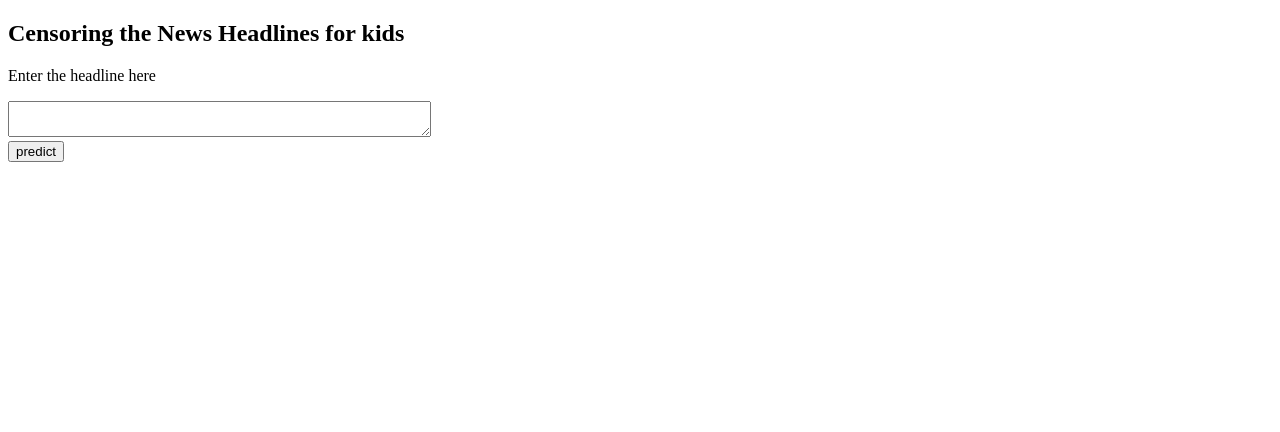
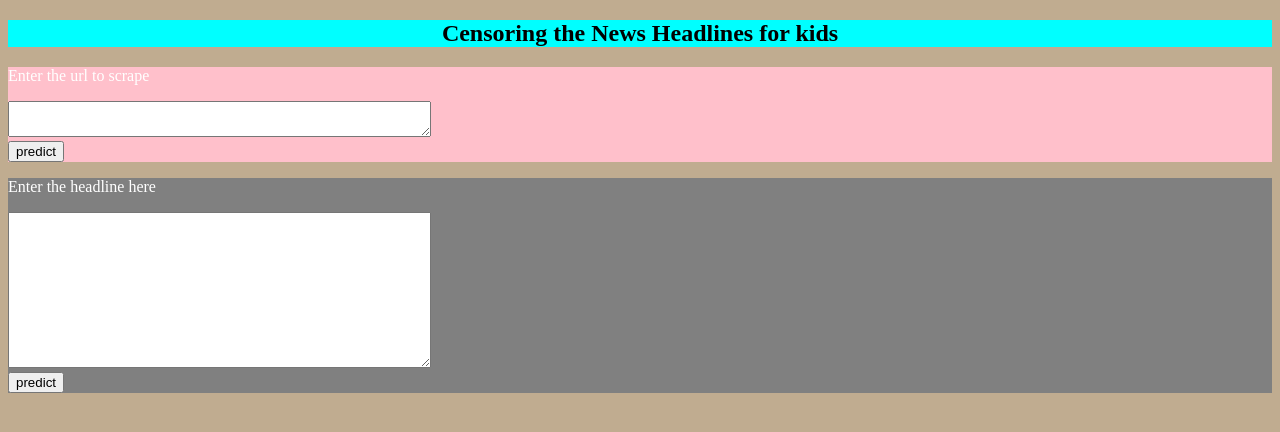
Before and after one commit to A-Aparna/Censoring-the-News-for-Kids, a Flask app: page / in a window 1280 px wide. Shown: the top 432 px of the page. Run offline with Flask 2, Linux system fonts and the light colour scheme.

Commit message:
Add files via upload

```diff
--- a/templates/home.html
+++ b/templates/home.html
@@ -3,19 +3,31 @@
 <head>
     <title>Home</title>
 </head>
-<body>
+<body bgcolor='#C0AC90' >
 
-    <header>
-        <h2>Censoring the News Headlines for kids</h2>
+    <header bgcolor="#222222" >
+        <div style="background-color:cyan; color:white;">
+        <h2 align='center'>
+                <span style="color:black">Censoring the News Headlines for kids</span></h2>
+        </div>
     </header>
-    <div class="ml-container">
+        <div style="background-color:pink; color:white;" class="ml-container">
+
+        <form action="{{ url_for('scrape')}}" method="POST">
+        <p>Enter the url to scrape</p>
+        <textarea name="message" rows="2" cols="50"></textarea>
+        <br/>
+
+        <input type="submit" class="btn-info" value="predict">
+
+        </form>
+    </div>
+
+    <div style="background-color:grey; color:white;" class="ml-container">
 
         <form action="{{ url_for('predict')}}" method="POST">
         <p>Enter the headline here</p>
-        <!--
-        <input type="text" name="comment"/>
-        -->
-        <textarea name="message" rows="2" cols="50"></textarea>
+        <textarea name="message" rows="10" cols="50"></textarea>
         <br/>
 
         <input type="submit" class="btn-info" value="predict">
```
Also changed, not shown: templates/censor.html (added, +18 -0 lines), templates/scrape_censor.html (added, +18 -0 lines).
